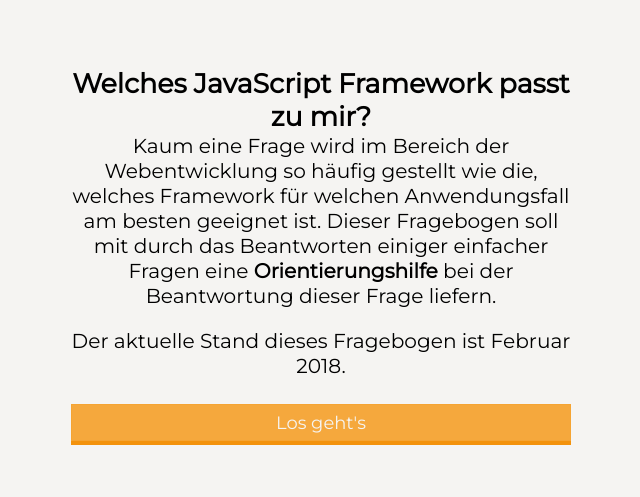
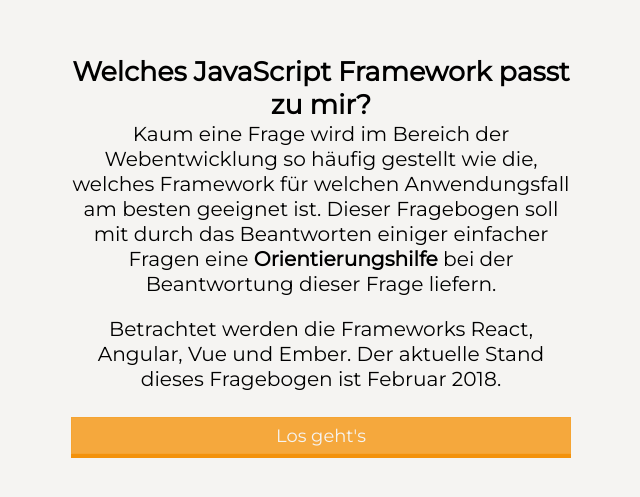
Before and after one commit to LorisBachert/welches-javascript-framework-passt-zu-mir, a React (Create React App) app: page / in a window 1280 px wide. Shown: the part 143-640 px from the top of the page, without its empty margins (319-959 px from the left). Built offline with nearby package versions, Linux system fonts and the light colour scheme; no server answers.

Commit message:
intro and README improved

```diff
--- a/src/scenes/Home/components/Intro/Intro.js
+++ b/src/scenes/Home/components/Intro/Intro.js
@@ -22,7 +22,7 @@
                 <div className="centered-content">
                     <h1 className="title">Welches JavaScript Framework passt zu mir?</h1>
                     <p className="description">Kaum eine Frage wird im Bereich der Webentwicklung so häufig gestellt wie die, welches Framework für welchen Anwendungsfall am besten geeignet ist. Dieser Fragebogen soll mit durch das Beantworten einiger einfacher Fragen eine <b>Orientierungshilfe</b> bei der Beantwortung dieser Frage liefern.</p>
-                    <p className="description">Der aktuelle Stand dieses Fragebogen ist Februar 2018.</p>
+                    <p className="description">Betrachtet werden die Frameworks React, Angular, Vue und Ember. Der aktuelle Stand dieses Fragebogen ist Februar 2018.</p>
                     <div className="button-container">
                         <Button className="answer-button" onClick={this.props.next}>
                             Los geht's
```
Also changed, not shown: 1 other file (tests, documents, lock files or other folders).
